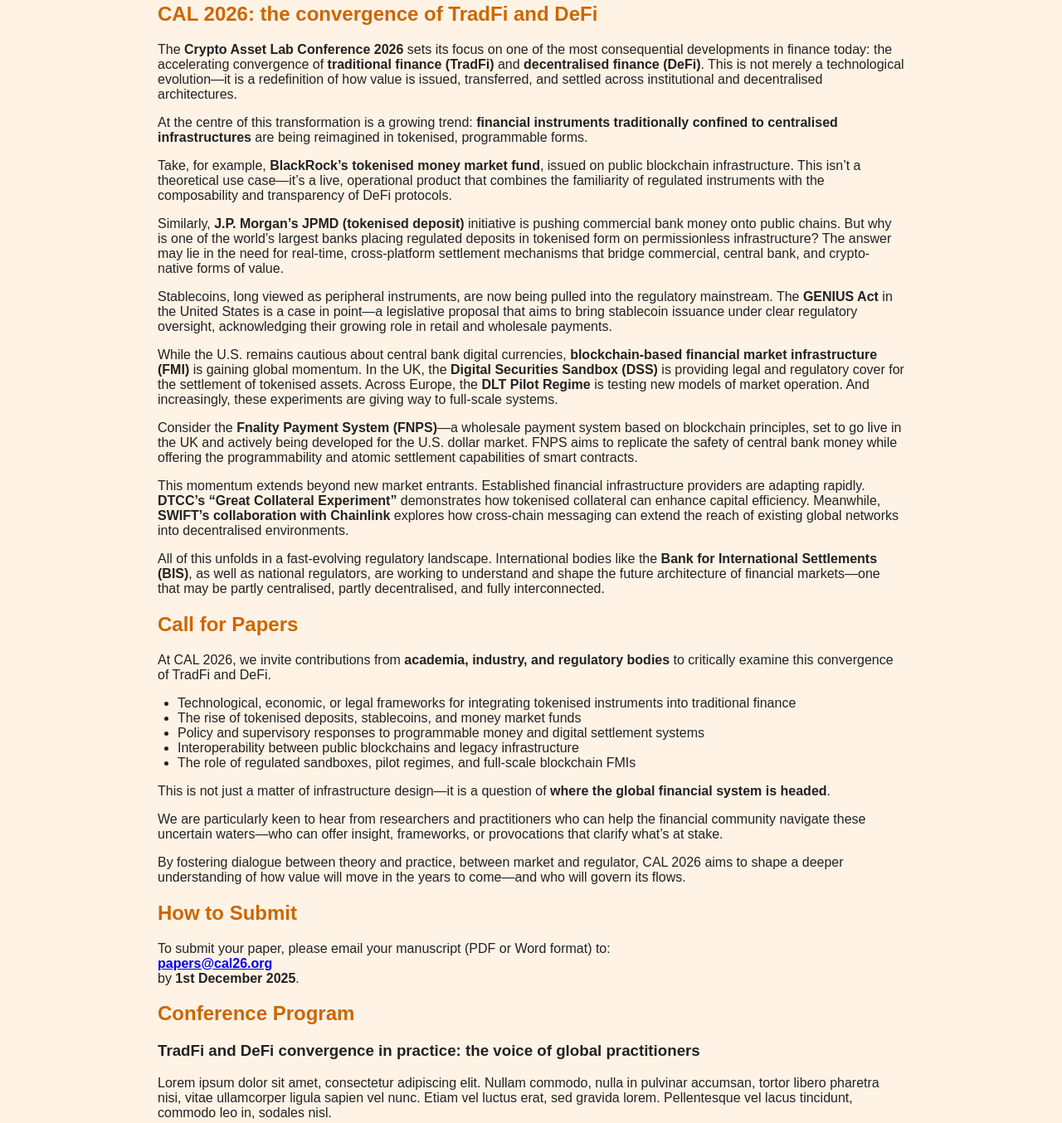
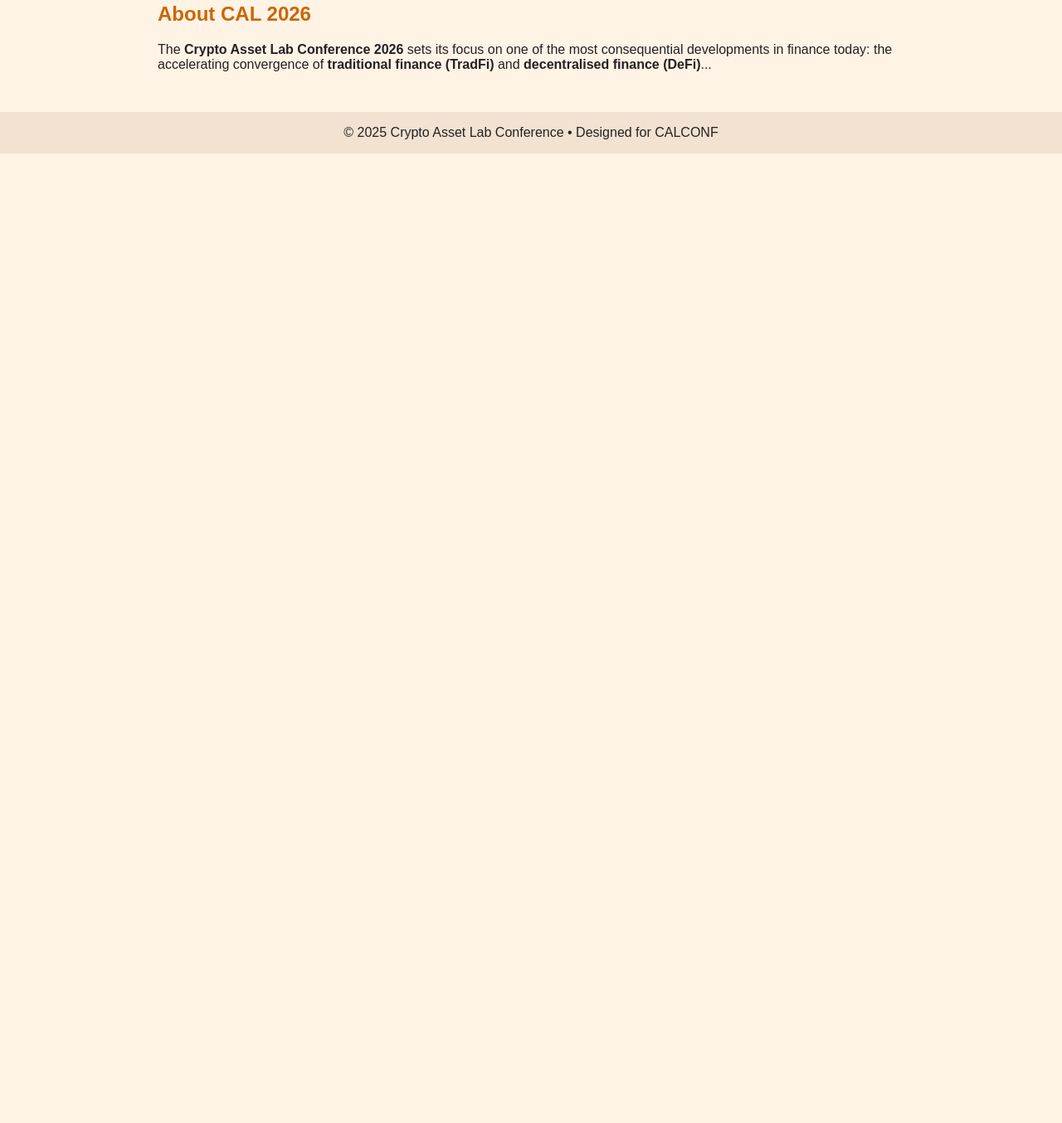
Before and after one commit to zimo117/cal2026, a plain HTML site: page index.html in a window 1280 px wide. Shown: the part 431-1785 px from the top of the page at 83% size. After the commit the page ends 800 px from the top, so only its background shows below. Drawn offline with Linux system fonts and the light colour scheme.

Commit message:
Update index.html

```diff
--- a/index.html
+++ b/index.html
@@ -61,52 +61,16 @@
     <img src="A_promotional_digital_graphic_for_the_Crypto_Asset.png" alt="CAL Conference 2026 Banner">
   </header>
   <nav>
-    <a href="#about">About</a>
-    <a href="#cfp">Call for Papers</a>
-    <a href="#submit">How to Submit</a>
-    <a href="#program">Conference Program</a>
+    <a href="index.html">About</a>
+    <a href="call-for-papers.html">Call for Papers</a>
+    <a href="submission.html">How to Submit</a>
+    <a href="program.html">Conference Program</a>
   </nav>
   <main>
-    <section id="about">
-      <h2>CAL 2026: the convergence of TradFi and DeFi</h2>
-      <p>The <strong>Crypto Asset Lab Conference 2026</strong> sets its focus on one of the most consequential developments in finance today: the accelerating convergence of <strong>traditional finance (TradFi)</strong> and <strong>decentralised finance (DeFi)</strong>. This is not merely a technological evolution—it is a redefinition of how value is issued, transferred, and settled across institutional and decentralised architectures.</p>
-      <p>At the centre of this transformation is a growing trend: <strong>financial instruments traditionally confined to centralised infrastructures</strong> are being reimagined in tokenised, programmable forms.</p>
-      <p>Take, for example, <strong>BlackRock’s tokenised money market fund</strong>, issued on public blockchain infrastructure. This isn’t a theoretical use case—it’s a live, operational product that combines the familiarity of regulated instruments with the composability and transparency of DeFi protocols.</p>
-      <p>Similarly, <strong>J.P. Morgan’s JPMD (tokenised deposit)</strong> initiative is pushing commercial bank money onto public chains. But why is one of the world’s largest banks placing regulated deposits in tokenised form on permissionless infrastructure? The answer may lie in the need for real-time, cross-platform settlement mechanisms that bridge commercial, central bank, and crypto-native forms of value.</p>
-      <p>Stablecoins, long viewed as peripheral instruments, are now being pulled into the regulatory mainstream. The <strong>GENIUS Act</strong> in the United States is a case in point—a legislative proposal that aims to bring stablecoin issuance under clear regulatory oversight, acknowledging their growing role in retail and wholesale payments.</p>
-      <p>While the U.S. remains cautious about central bank digital currencies, <strong>blockchain-based financial market infrastructure (FMI)</strong> is gaining global momentum. In the UK, the <strong>Digital Securities Sandbox (DSS)</strong> is providing legal and regulatory cover for the settlement of tokenised assets. Across Europe, the <strong>DLT Pilot Regime</strong> is testing new models of market operation. And increasingly, these experiments are giving way to full-scale systems.</p>
-      <p>Consider the <strong>Fnality Payment System (FNPS)</strong>—a wholesale payment system based on blockchain principles, set to go live in the UK and actively being developed for the U.S. dollar market. FNPS aims to replicate the safety of central bank money while offering the programmability and atomic settlement capabilities of smart contracts.</p>
-      <p>This momentum extends beyond new market entrants. Established financial infrastructure providers are adapting rapidly. <strong>DTCC’s “Great Collateral Experiment”</strong> demonstrates how tokenised collateral can enhance capital efficiency. Meanwhile, <strong>SWIFT’s collaboration with Chainlink</strong> explores how cross-chain messaging can extend the reach of existing global networks into decentralised environments.</p>
-      <p>All of this unfolds in a fast-evolving regulatory landscape. International bodies like the <strong>Bank for International Settlements (BIS)</strong>, as well as national regulators, are working to understand and shape the future architecture of financial markets—one that may be partly centralised, partly decentralised, and fully interconnected.</p>
-    </section>
 
-    <section id="cfp">
-      <h2>Call for Papers</h2>
-      <p>At CAL 2026, we invite contributions from <strong>academia, industry, and regulatory bodies</strong> to critically examine this convergence of TradFi and DeFi.</p>
-      <ul>
-        <li>Technological, economic, or legal frameworks for integrating tokenised instruments into traditional finance</li>
-        <li>The rise of tokenised deposits, stablecoins, and money market funds</li>
-        <li>Policy and supervisory responses to programmable money and digital settlement systems</li>
-        <li>Interoperability between public blockchains and legacy infrastructure</li>
-        <li>The role of regulated sandboxes, pilot regimes, and full-scale blockchain FMIs</li>
-      </ul>
-      <p>This is not just a matter of infrastructure design—it is a question of <strong>where the global financial system is headed</strong>.</p>
-      <p>We are particularly keen to hear from researchers and practitioners who can help the financial community navigate these uncertain waters—who can offer insight, frameworks, or provocations that clarify what’s at stake.</p>
-      <p>By fostering dialogue between theory and practice, between market and regulator, CAL 2026 aims to shape a deeper understanding of how value will move in the years to come—and who will govern its flows.</p>
-    </section>
+<h2>About CAL 2026</h2>
+<p>The <strong>Crypto Asset Lab Conference 2026</strong> sets its focus on one of the most consequential developments in finance today: the accelerating convergence of <strong>traditional finance (TradFi)</strong> and <strong>decentralised finance (DeFi)</strong>...</p>
 
-    <section id="submit">
-      <h2>How to Submit</h2>
-      <p>To submit your paper, please email your manuscript (PDF or Word format) to:<br>
-      <strong><a href="mailto:papers@cal26.org">papers@cal26.org</a></strong><br>
-      by <strong>1st December 2025</strong>.</p>
-    </section>
-
-    <section id="program">
-      <h2>Conference Program</h2>
-      <h3>TradFi and DeFi convergence in practice: the voice of global practitioners</h3>
-      <p>Lorem ipsum dolor sit amet, consectetur adipiscing elit. Nullam commodo, nulla in pulvinar accumsan, tortor libero pharetra nisi, vitae ullamcorper ligula sapien vel nunc. Etiam vel luctus erat, sed gravida lorem. Pellentesque vel lacus tincidunt, commodo leo in, sodales nisl.</p>
-    </section>
   </main>
   <footer>
     &copy; 2025 Crypto Asset Lab Conference • Designed for CALCONF
```
